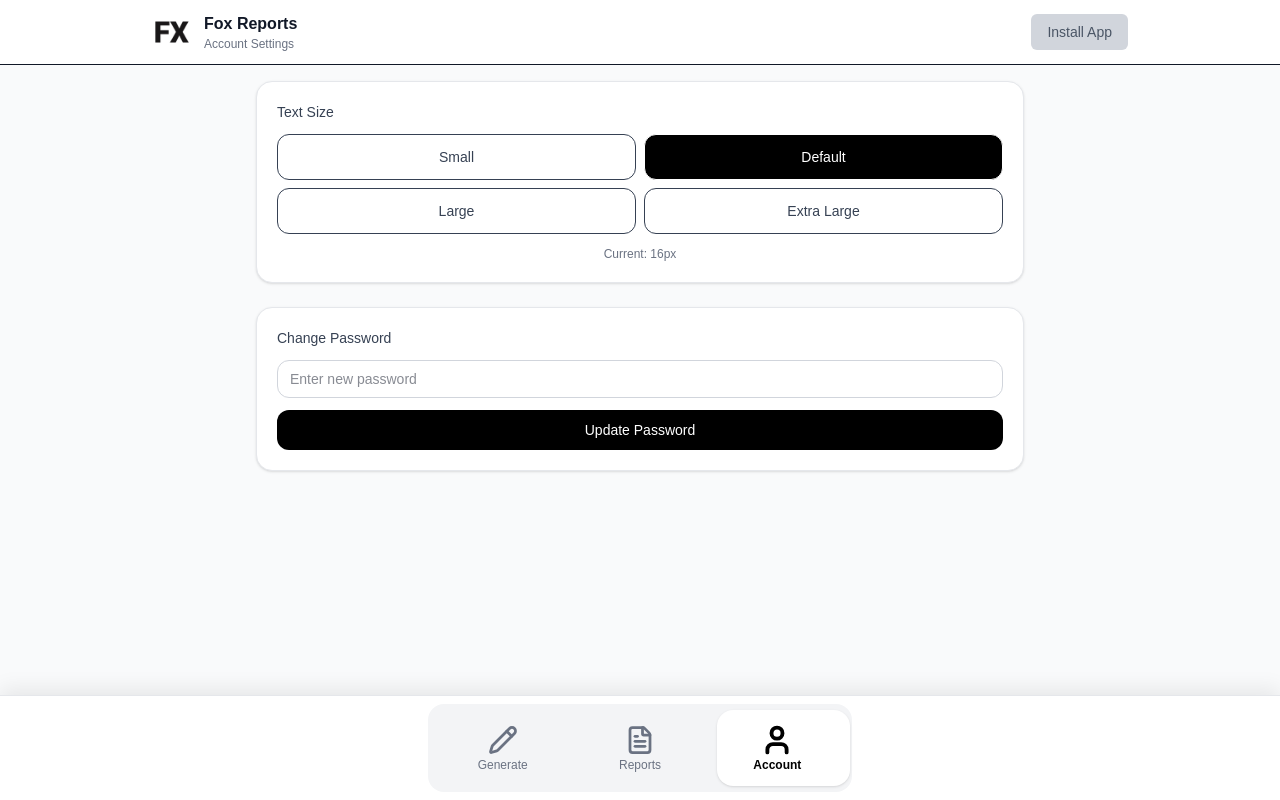
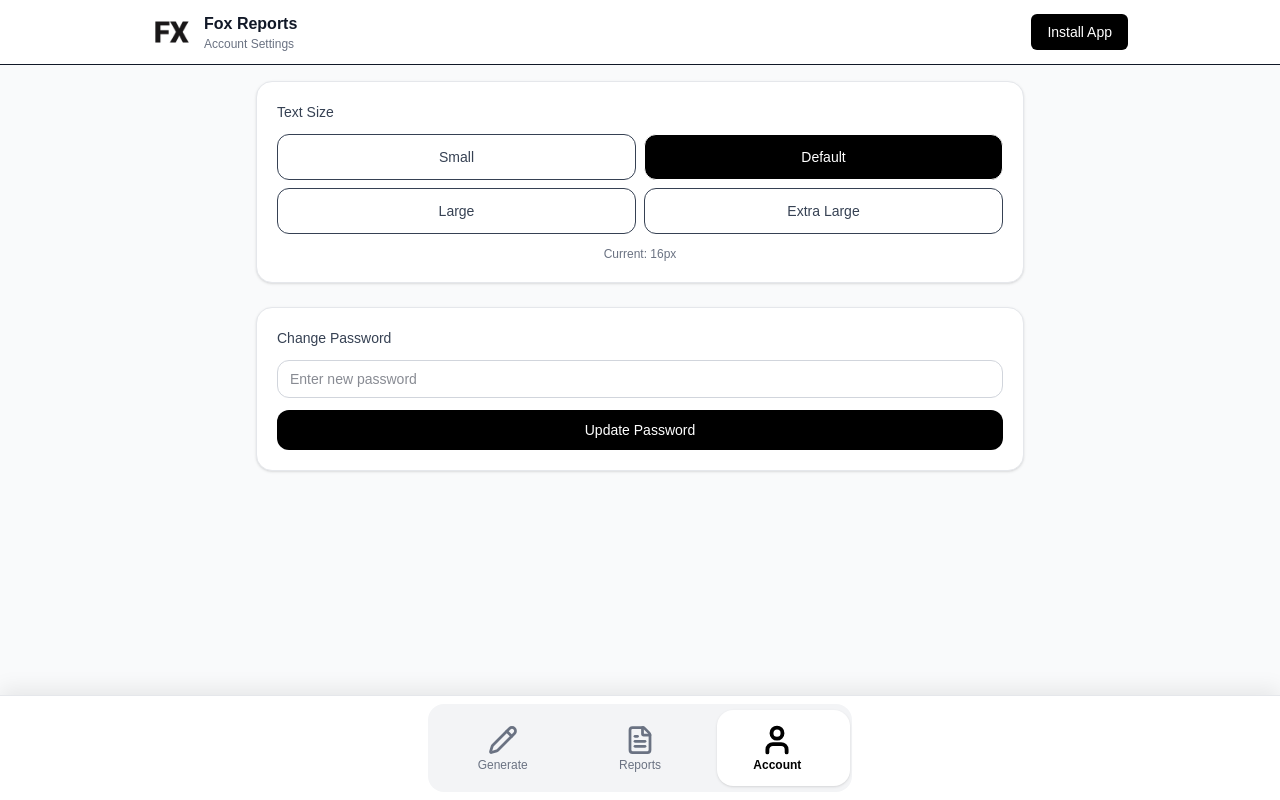
Before and after one commit to cnease/fox-report-generator, a Next.js app: page /account in a window 1280 px wide. Built offline with nearby package versions, Linux system fonts and the light colour scheme; no server answers.

Commit message:
Improve install app button behavior

```diff
--- a/components/install-app-button.tsx
+++ b/components/install-app-button.tsx
@@ -14,16 +14,20 @@ export default function InstallAppButton() {
   const [installPrompt, setInstallPrompt] =
     useState<BeforeInstallPromptEvent | null>(null);
   const [isInstalled, setIsInstalled] = useState(false);
+  const [isIOS, setIsIOS] = useState(false);
+  const [message, setMessage] = useState("");
 
   useEffect(() => {
-    const checkInstalled = () => {
     const standalone =
       window.matchMedia("(display-mode: standalone)").matches ||
       (window.navigator as Navigator & { standalone?: boolean }).standalone ===
         true;
 
+    const ios =
+      /iphone|ipad|ipod/i.test(window.navigator.userAgent) && !standalone;
+
     setIsInstalled(standalone);
-    };
+    setIsIOS(ios);
 
     const handleBeforeInstallPrompt = (event: Event) => {
       event.preventDefault();
@@ -33,9 +37,8 @@ export default function InstallAppButton() {
     const handleAppInstalled = () => {
       setIsInstalled(true);
       setInstallPrompt(null);
+      setMessage("");
     };
-
-    checkInstalled();
 
     window.addEventListener("beforeinstallprompt", handleBeforeInstallPrompt);
     window.addEventListener("appinstalled", handleAppInstalled);
@@ -50,32 +53,33 @@ export default function InstallAppButton() {
   }, []);
 
   const handleInstallClick = async () => {
-    if (!installPrompt) return;
+    if (isIOS) {
+      setMessage('On iPhone, tap Share, then "Add to Home Screen".');
+      return;
+    }
+
+    if (!installPrompt) {
+      setMessage(
+        "Install is not available yet. Try refreshing in Chrome or using the browser menu."
+      );
+      return;
+    }
 
     await installPrompt.prompt();
     const choice = await installPrompt.userChoice;
 
     if (choice.outcome === "accepted") {
       setInstallPrompt(null);
+      setMessage("");
+    } else {
+      setMessage("Install was dismissed.");
     }
   };
 
   if (isInstalled) return null;
 
-  if (!installPrompt) {
   return (
-      <button
-        type="button"
-        disabled
-        className="rounded-md bg-gray-300 px-4 py-2 text-sm font-medium text-gray-600 cursor-not-allowed"
-        title="Install option will appear when supported by your browser"
-      >
-        Install App
-      </button>
-    );
-  }
-
-  return (
+    <div className="flex flex-col items-end gap-1">
       <button
         type="button"
         onClick={handleInstallClick}
@@ -83,5 +87,12 @@ export default function InstallAppButton() {
       >
         Install App
       </button>
+
+      {message ? (
+        <p className="max-w-[220px] text-right text-xs text-gray-500">
+          {message}
+        </p>
+      ) : null}
+    </div>
   );
 }
```
Lines whose indentation alone changed are shown as unchanged.
